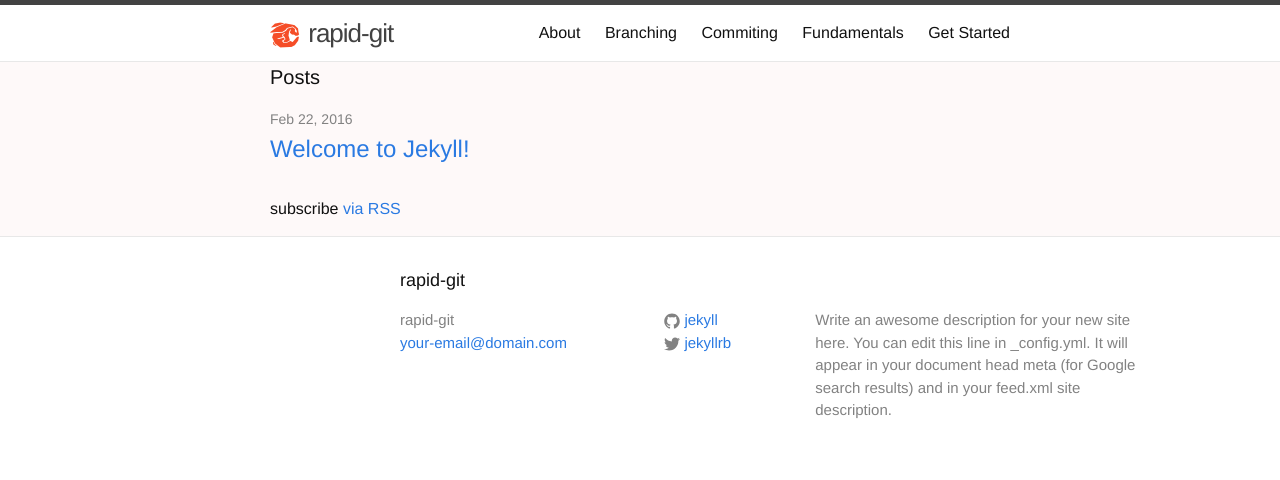
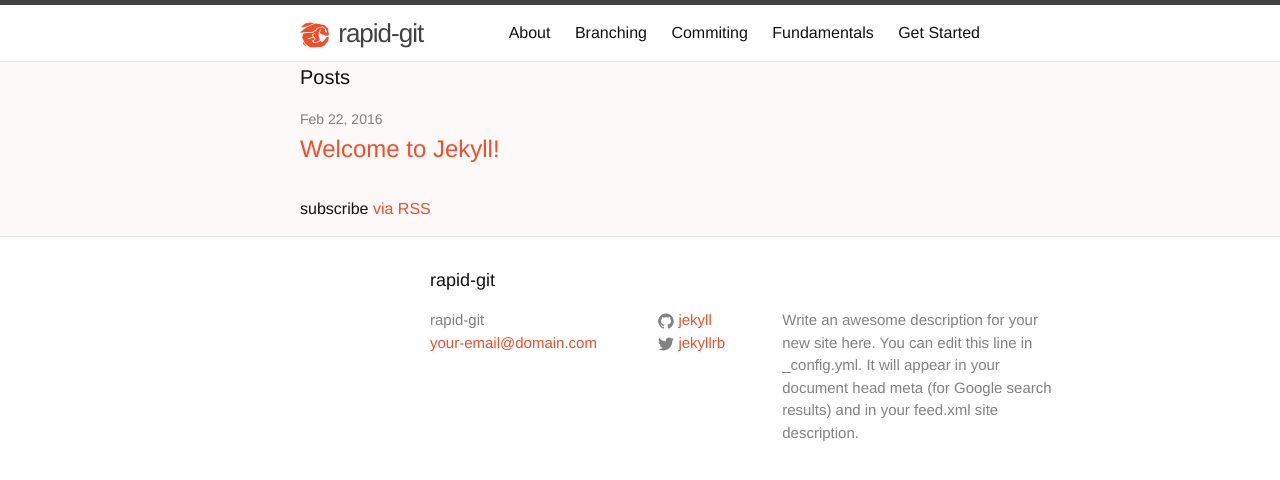
Before and after one commit to rapid-git/rapid-git.github.io, a Jekyll site: the page built from index.html, in a window 1280 px wide. Shown: the top 480 px of the page. Built offline with Jekyll 4.4.1, drawn with Linux system fonts in a browser that asks for light colours.

Commit message:
extending the base styling

```diff
--- a/_sass/_base.scss
+++ b/_sass/_base.scss
@@ -37,6 +37,17 @@ ul, ol, dl, figure,
     margin-bottom: $spacing-unit / 2;
 }
 
+
+
+/**
+ * Set box-sizing to `border-box` for most elements
+ */
+div, section, article, header, footer,
+h1, h2, h3, h4, h5, h6, p,
+ul, ol, li, dl, dt, dd, figure,
+a, button, input, label, form, img {
+  box-sizing: border-box;
+}
 
 
 /**
@@ -91,16 +102,20 @@ h1, h2, h3, h4, h5, h6 {
  * Links
  */
 a {
-    color: $brand-color;
+    color: $middle-color;
     text-decoration: none;
 
     &:visited {
-        color: darken($brand-color, 15%);
+        color: darken($middle-color, 15%);
     }
 
     &:hover {
         color: $text-color;
         text-decoration: underline;
+    }
+
+    &:not([href]):hover {
+      text-decoration: line-through;
     }
 }
 
```
